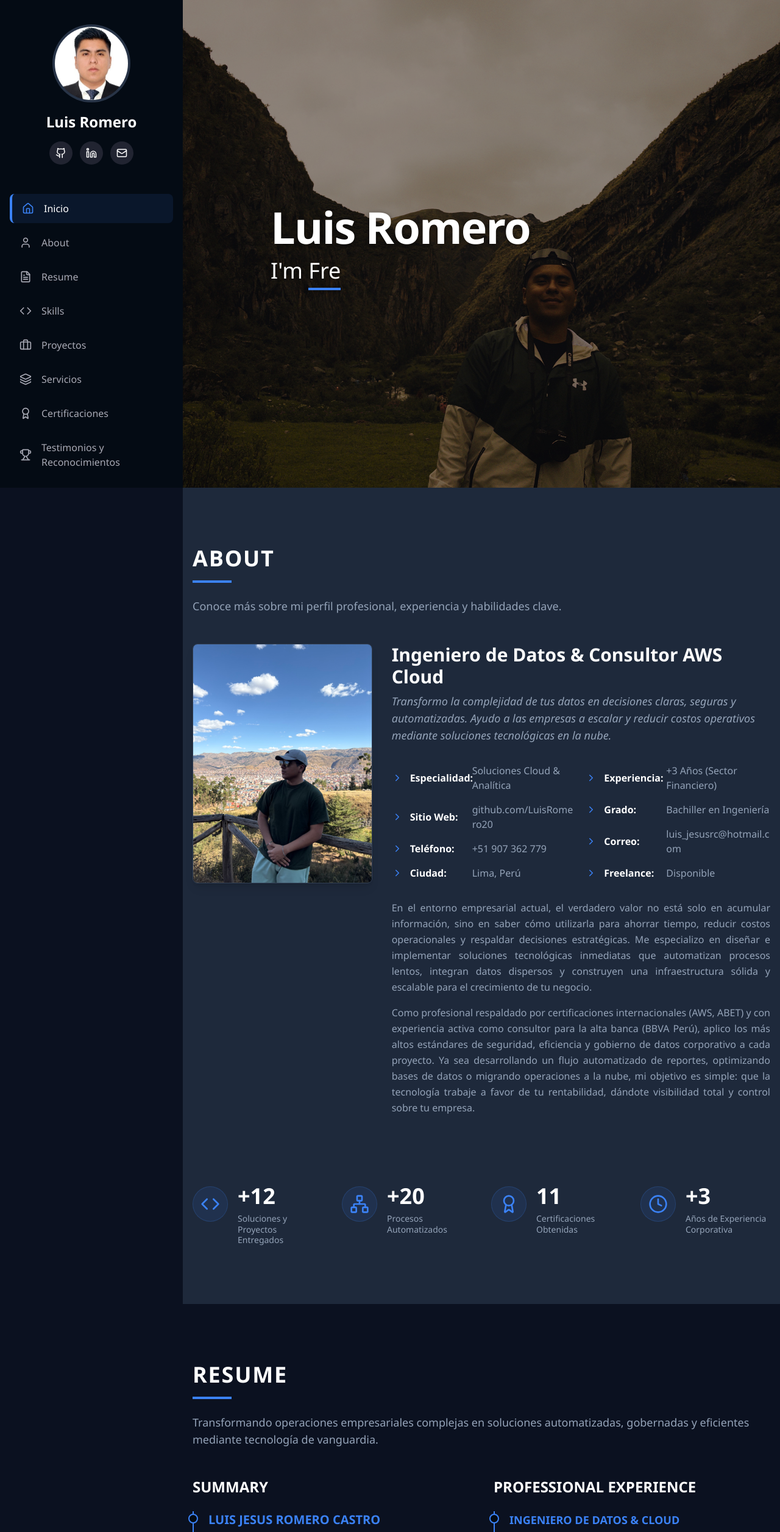
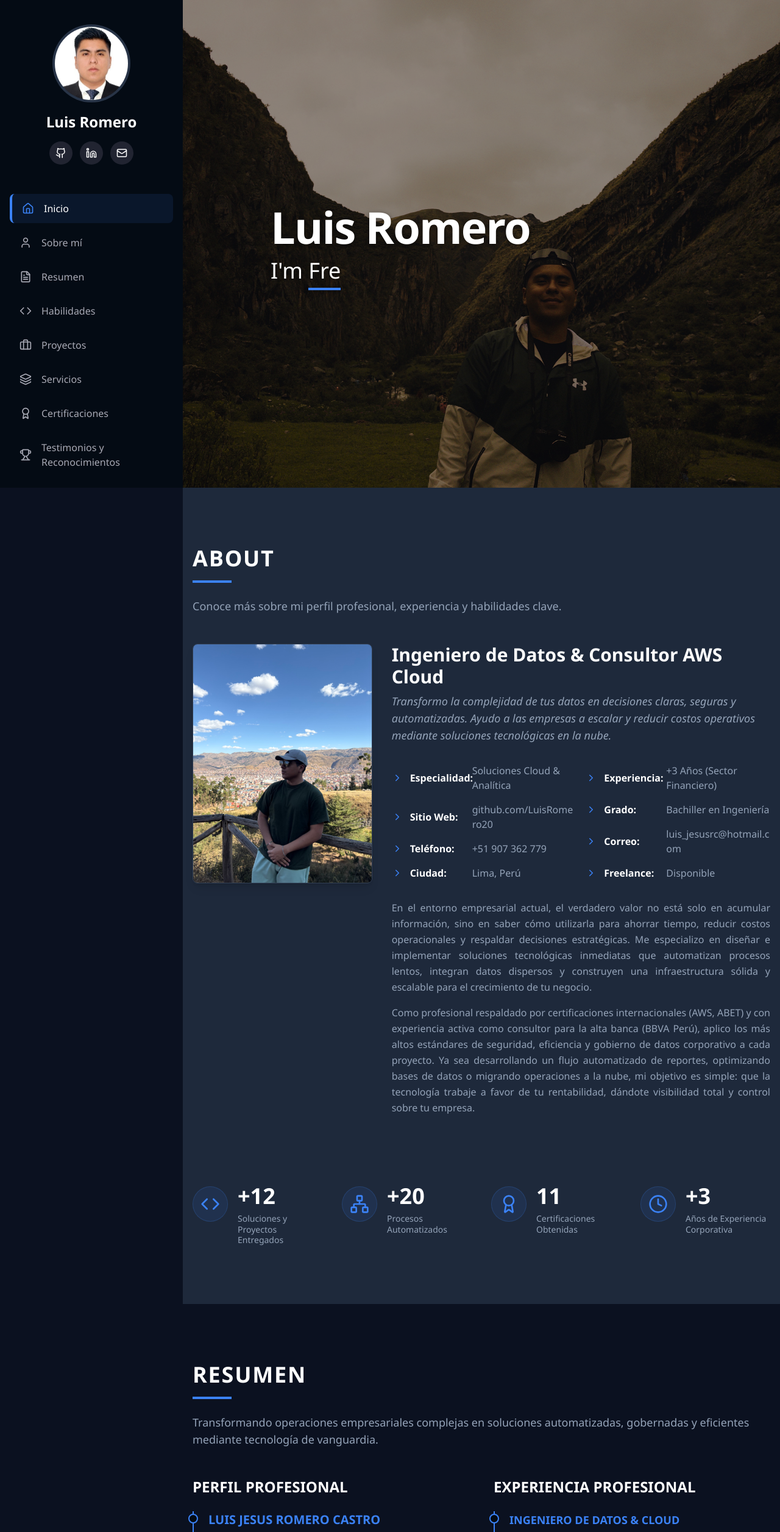
Before and after one commit to LuisRomero20/mi-portafolio, a React (Vite) app: page / in a window 1280 px wide. Shown: the top 2513 px of the page at 61% size. Built offline with nearby package versions, Linux system fonts and the light colour scheme.

Commit message:
chore: translate remaining english texts to spanish

```diff
--- a/src/components/Sidebar.jsx
+++ b/src/components/Sidebar.jsx
@@ -16,9 +16,9 @@ export default function Sidebar() {
 
   const navLinks = [
     { id: "home", label: "Inicio", icon: <Home size={20} /> },
-    { id: "about", label: "About", icon: <User size={20} /> },
-    { id: "resume", label: "Resume", icon: <FileText size={20} /> },
-    { id: "skills", label: "Skills", icon: <Code size={20} /> },
+    { id: "about", label: "Sobre mí", icon: <User size={20} /> },
+    { id: "resume", label: "Resumen", icon: <FileText size={20} /> },
+    { id: "skills", label: "Habilidades", icon: <Code size={20} /> },
     { id: "projects", label: "Proyectos", icon: <Briefcase size={20} /> },
     { id: "services", label: "Servicios", icon: <Layers size={20} /> },
     { id: "certifications", label: "Certificaciones", icon: <Award size={20} /> },
--- a/src/pages/ProjectsPage.jsx
+++ b/src/pages/ProjectsPage.jsx
@@ -26,7 +26,7 @@ export default function ProjectsPage() {
           animate={{ opacity: 1, y: 0 }}
           className="mb-12"
         >
-          <h1 className="text-4xl font-bold text-white mb-4">Portfolio</h1>
+          <h1 className="text-4xl font-bold text-white mb-4">Portafolio</h1>
           <p className="text-[var(--color-muted)] text-lg max-w-3xl">
             Explora mis trabajos más recientes en desarrollo de software, ciencia de datos, investigaciones académicas y fotografía profesional.
           </p>
--- a/src/pages/ResumePage.jsx
+++ b/src/pages/ResumePage.jsx
@@ -12,7 +12,7 @@ export default function ResumePage() {
           viewport={{ once: true }}
           className="mb-12"
         >
-          <h2 className="text-4xl font-bold mb-4 text-white uppercase tracking-wider">Resume</h2>
+          <h2 className="text-4xl font-bold mb-4 text-white uppercase tracking-wider">Resumen</h2>
           <div className="w-16 h-1 bg-blue-500 mb-6"></div>
           <p className="text-[var(--color-muted)] text-lg">
             Transformando operaciones empresariales complejas en soluciones automatizadas, gobernadas y eficientes mediante tecnología de vanguardia.
@@ -26,7 +26,7 @@ export default function ResumePage() {
             whileInView={{ opacity: 1, y: 0 }}
             viewport={{ once: true }}
           >
-            <h3 className="text-2xl font-bold text-white mb-6 uppercase">Summary</h3>
+            <h3 className="text-2xl font-bold text-white mb-6 uppercase">Perfil Profesional</h3>
             <div className="border-l-2 border-blue-500 pl-6 relative mb-12">
               <div className="absolute -left-[9px] top-1 w-4 h-4 rounded-full bg-[#040b14] border-2 border-blue-500"></div>
               <h4 className="text-xl font-bold text-blue-500 uppercase mb-2">Luis Jesus Romero Castro</h4>
@@ -40,7 +40,7 @@ export default function ResumePage() {
               </ul>
             </div>
 
-            <h3 className="text-2xl font-bold text-white mb-6 uppercase">Education</h3>
+            <h3 className="text-2xl font-bold text-white mb-6 uppercase">Educación</h3>
 
             <div className="border-l-2 border-blue-500 pl-6 relative mb-8">
               <div className="absolute -left-[9px] top-1 w-4 h-4 rounded-full bg-[#040b14] border-2 border-blue-500"></div>
@@ -59,7 +59,7 @@ export default function ResumePage() {
               <p className="text-white italic mb-2">Instituto Cultural Peruano Norteamericano (ICPNA)</p>
             </div>
 
-            <h3 className="text-2xl font-bold text-white mb-6 uppercase">Certifications & Global Institutions</h3>
+            <h3 className="text-2xl font-bold text-white mb-6 uppercase">Certificaciones e Instituciones Globales</h3>
 
             <div className="border-l-2 border-blue-500 pl-6 relative mb-8">
               <div className="absolute -left-[9px] top-1 w-4 h-4 rounded-full bg-[#040b14] border-2 border-blue-500"></div>
@@ -81,7 +81,7 @@ export default function ResumePage() {
             viewport={{ once: true }}
             transition={{ delay: 0.2 }}
           >
-            <h3 className="text-2xl font-bold text-white mb-6 uppercase">Professional Experience</h3>
+            <h3 className="text-2xl font-bold text-white mb-6 uppercase">Experiencia Profesional</h3>
 
             <div className="border-l-2 border-blue-500 pl-6 relative mb-8">
               <div className="absolute -left-[9px] top-1 w-4 h-4 rounded-full bg-[#040b14] border-2 border-blue-500"></div>
--- a/src/pages/SkillsPage.jsx
+++ b/src/pages/SkillsPage.jsx
@@ -17,7 +17,7 @@ export default function SkillsPage() {
           viewport={{ once: true }}
           className="mb-12"
         >
-          <h2 className="text-4xl font-bold mb-4 text-white uppercase tracking-wider">Skills Funcionales y Técnicas</h2>
+          <h2 className="text-4xl font-bold mb-4 text-white uppercase tracking-wider">Habilidades Funcionales y Técnicas</h2>
           <div className="w-16 h-1 bg-blue-500 mb-6"></div>
           <p className="text-[var(--color-muted)] text-lg">
             Experiencia comprobada en la construcción de ecosistemas de datos escalables, seguros y alineados a las exigencias corporativas de la alta banca y la industria.
```
